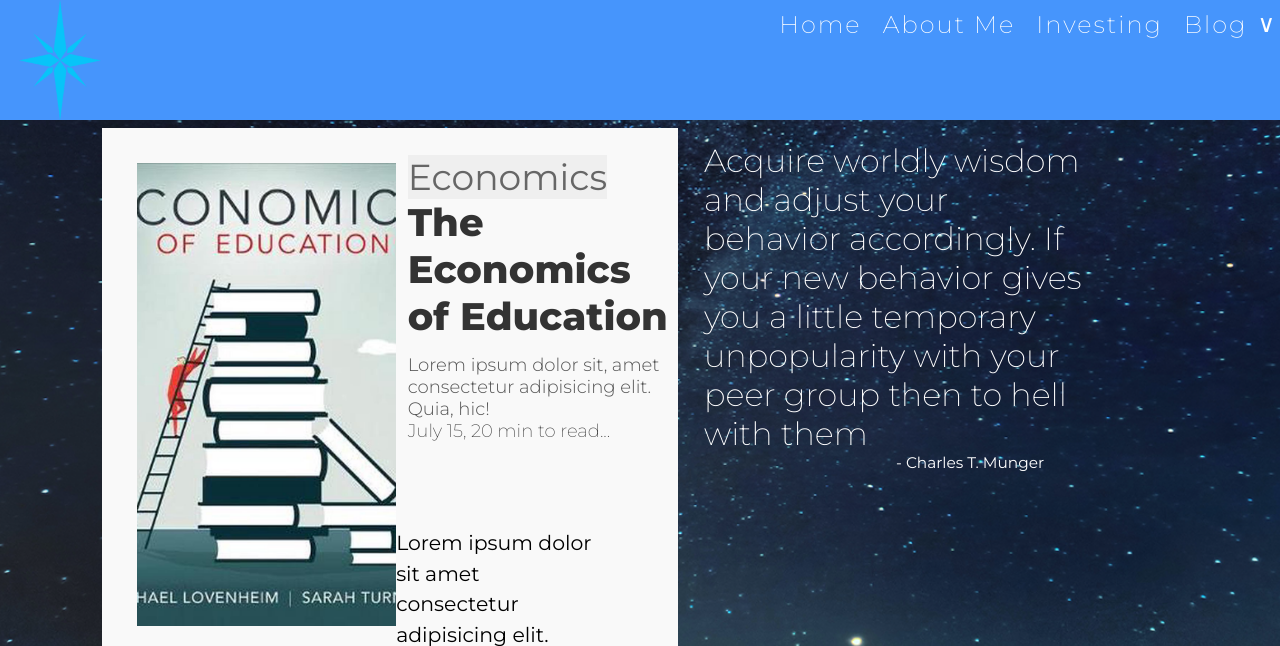
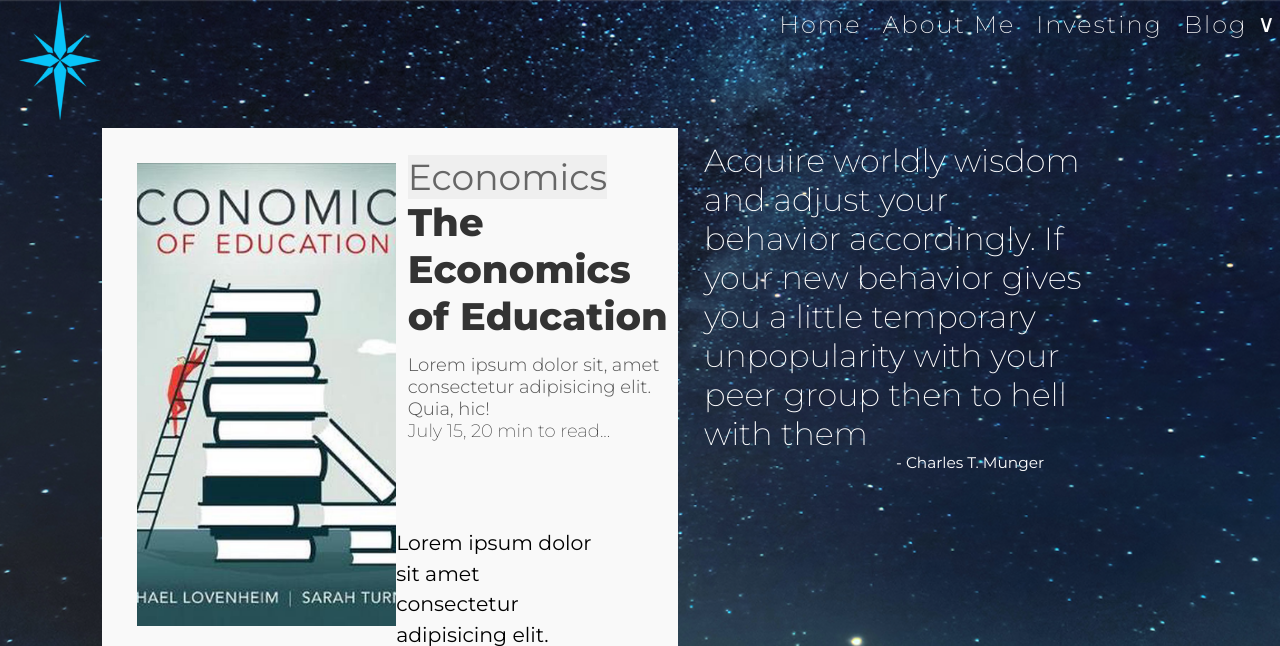
Before and after one commit to madshermansen/Earendil-Capital.github.io, a PHP site: page /homepage.html in a window 1280 px wide. Shown: the top 646 px of the page. Run offline with PHP 8.4, Linux system fonts and the light colour scheme; some libraries are stand-ins or nearby versions.

Commit message:
fixed header

```diff
--- a/style.css
+++ b/style.css
@@ -125,7 +125,6 @@ header {
   width: 100%;
   height: 10%;
   z-index: 100;
-  background-color: rgba(70, 149, 252, 1);
 }
 
 
```
Also changed, not shown: 3 other files.
